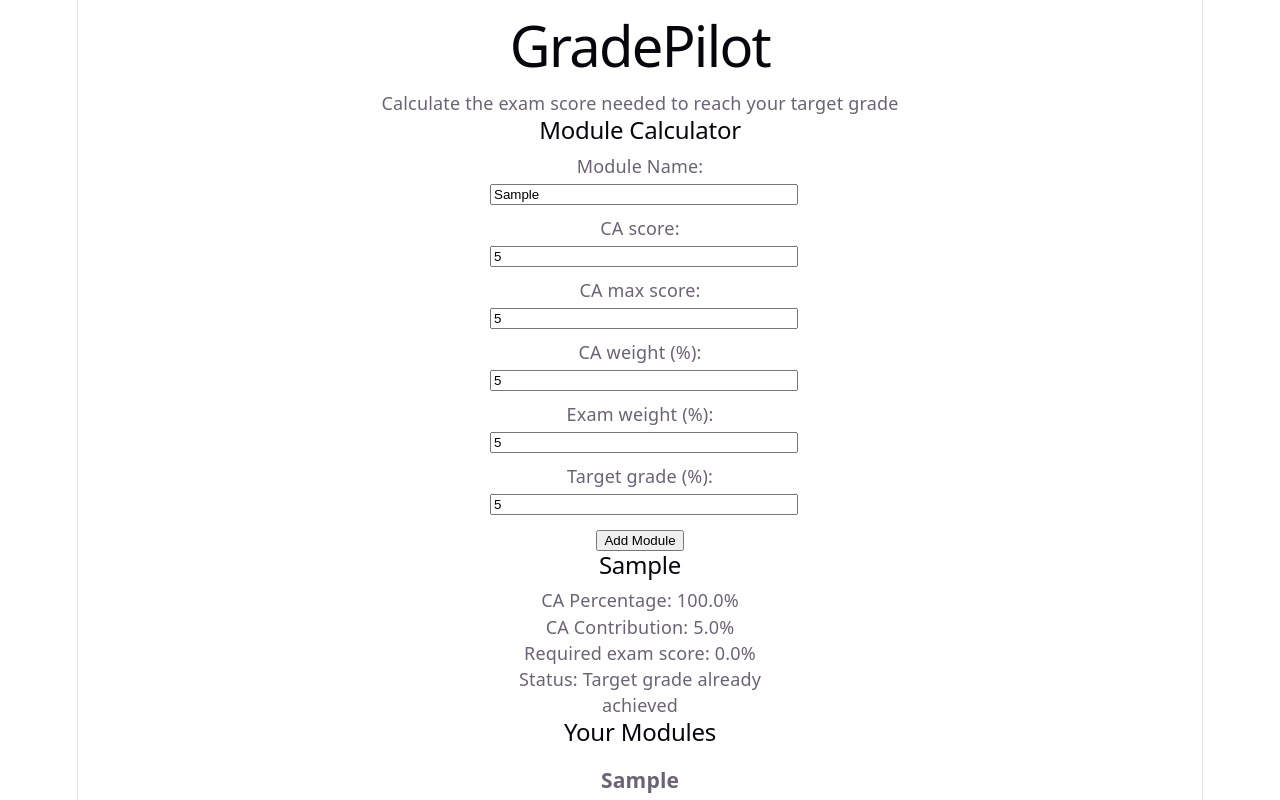
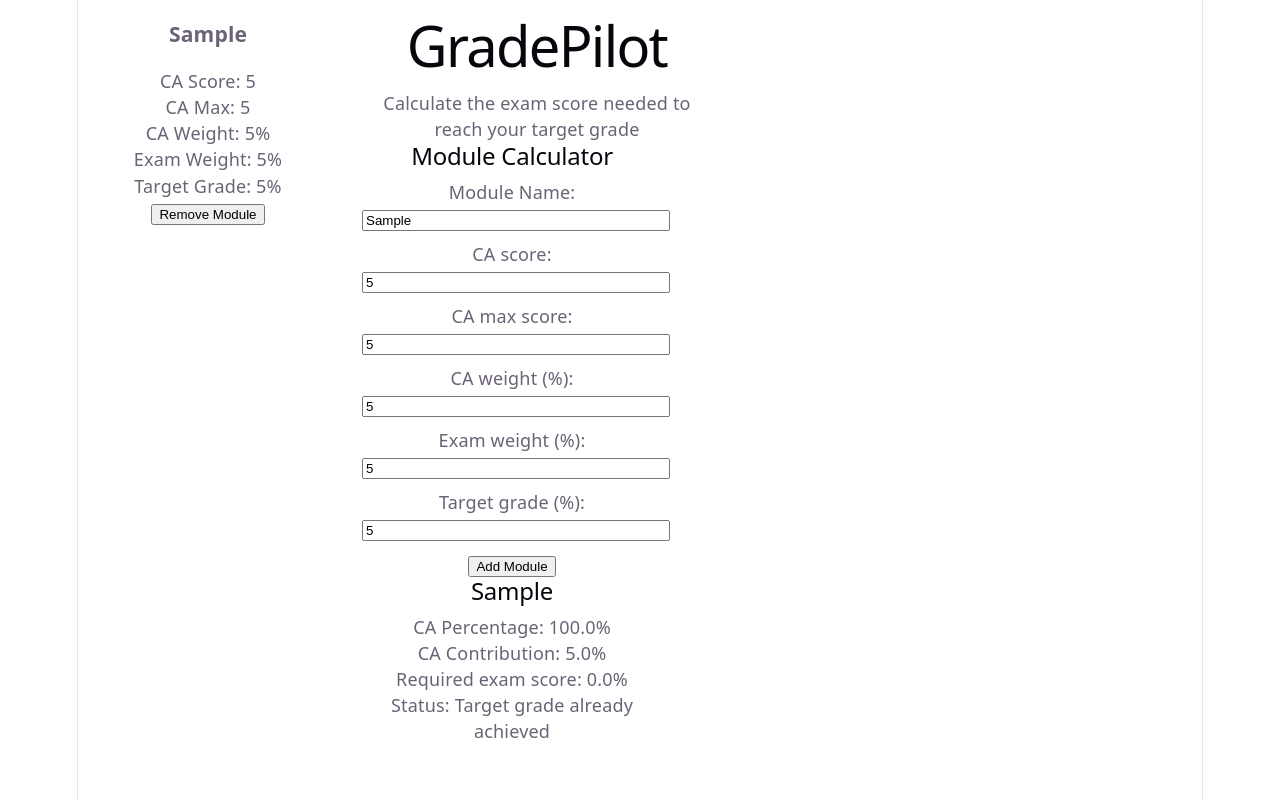
Before and after one commit to kingjacob2020/project-2, a React (Vite) app: page / in a window 1280 px wide. Both pictures are taken after typing "Sample", "5", "5", "5", "5", "5" into the empty fields and a click on the button "Add Module". Shown: the top 800 px of the page. Built offline with nearby package versions, Linux system fonts and the light colour scheme.

Commit message:
Add sidebar layout

```diff
--- a/src/App.css
+++ b/src/App.css
@@ -1,7 +1,19 @@
 .App{
   display: flex;
-  flex-direction: column;
-  align-items: center;
+  gap: 24px;
+  align-items: flex-start;
+}
+
+.sidebar {
+  width: 260px;
+}
+
+.main-content{
+  width: 350px;
+}
+
+.results{
+  margin-bottom: 16px;
 }
 
 .card{
--- a/src/App.jsx
+++ b/src/App.jsx
@@ -77,6 +77,31 @@ function App() {
 
   return (
     <main className="App">
+      <aside className="sidebar">
+
+        {modules.map((module) => (
+          <div key={module.id} className="results">
+            <h3>{module.moduleName}</h3>
+            <p>CA Score: {module.caScore}</p>
+            <p>CA Max: {module.caMax}</p>
+            <p>CA Weight: {module.caWeight}%</p>
+            <p>Exam Weight: {module.examWeight}%</p>
+            <p>Target Grade: {module.targetGrade}%</p>
+
+            <button onClick={() => clearModules(module.id)}>
+
+              Remove Module
+
+            </button>
+
+
+          </div>
+        ))}
+      </aside>
+
+      <section className="main-content">
+
+
       <h1>GradePilot</h1>
       <p>Calculate the exam score needed to reach your target grade</p>
 
@@ -158,31 +183,10 @@ function App() {
           <p>Status: {status}</p>
         </section>
       </section>
+    </section>
 
-      <section className="card">
-        <h2>Your Modules</h2>
-
-        {modules.map((module) => (
-          <div key={module.id} className="results">
-            <h3>{module.moduleName}</h3>
-            <p>CA Score: {module.caScore}</p>
-            <p>CA Max: {module.caMax}</p>
-            <p>CA Weight: {module.caWeight}%</p>
-            <p>Exam Weight: {module.examWeight}%</p>
-            <p>Target Grade: {module.targetGrade}%</p>
-
-            <button onClick={() => clearModules(module.id)}>
-
-              Remove Module
-
-            </button>
-
-
-          </div>
-        ))}
-      </section>
     </main>
-  );
+  )
 }
 
 export default App
```
